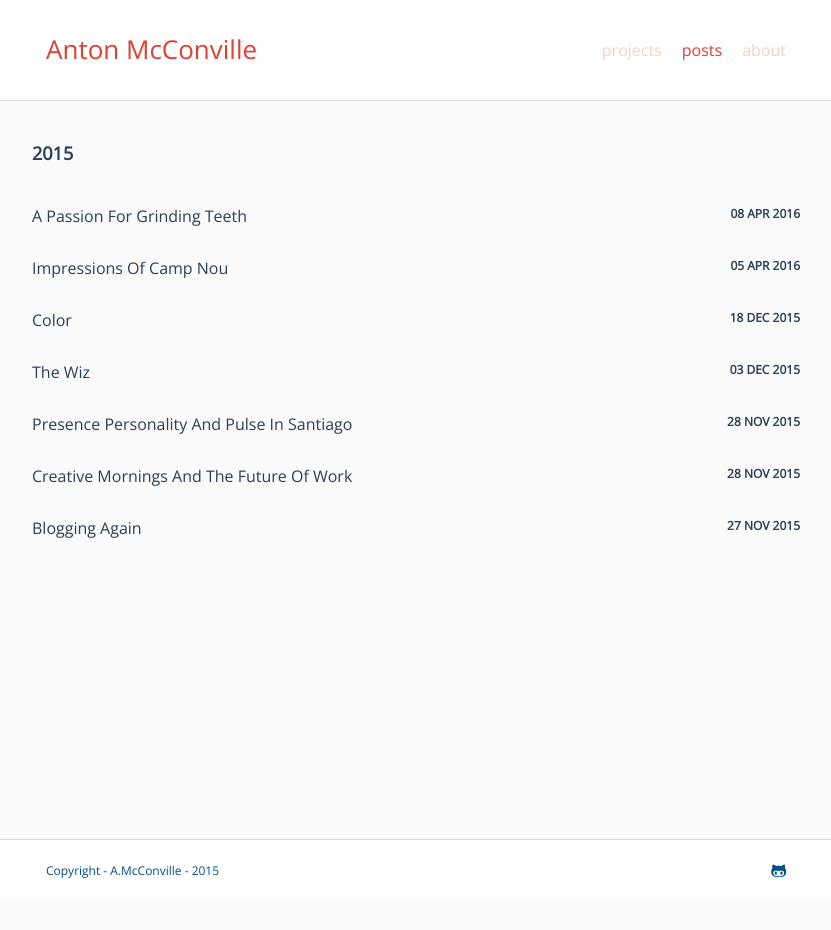
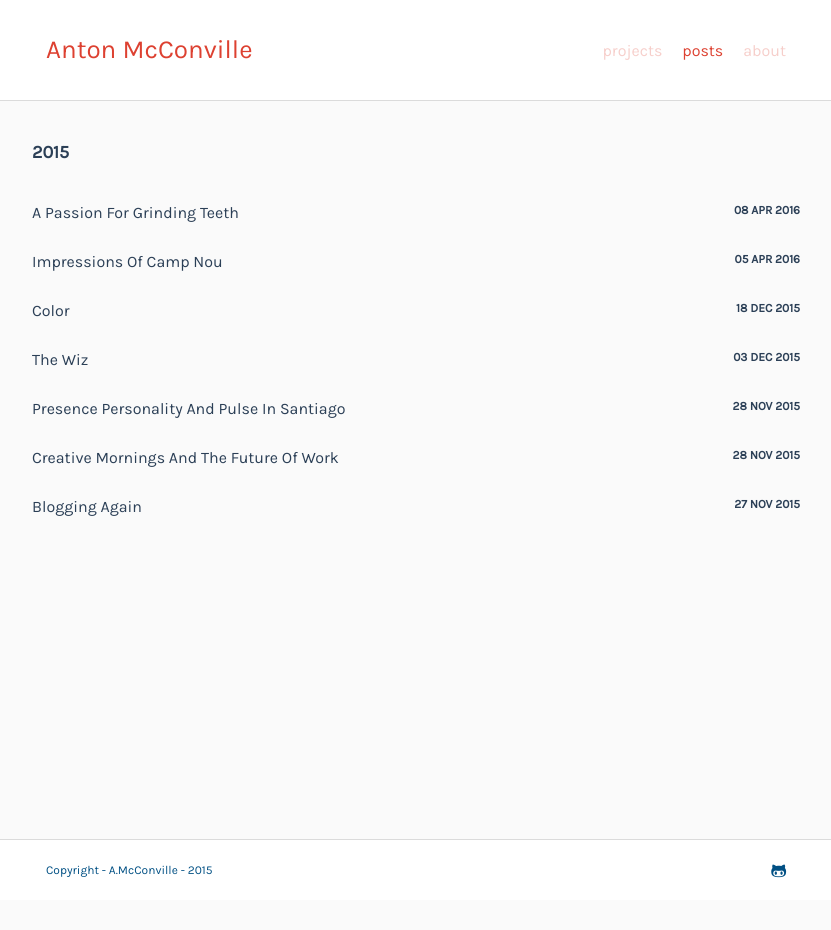
Before and after one commit to antonmc/antonmc.github.io, a Jekyll site: the page built from blog.md, in a window 1280 px wide. Shown: the whole page, without its empty margins (224-1055 px from the left). Built offline with Jekyll 4.4.1, drawn with Linux system fonts in a browser that asks for light colours; nearby versions of some CDN libraries.

Commit message:
blog font

```diff
--- a/blog.md
+++ b/blog.md
@@ -9,6 +9,8 @@
     <link href='https://fonts.googleapis.com/css?family=Open+Sans' rel='stylesheet' type='text/css'>
     <link rel="stylesheet" href="./style/main.css">
     <link rel="stylesheet" href="https://maxcdn.bootstrapcdn.com/font-awesome/4.5.0/css/font-awesome.min.css">
+    <link href="https://fonts.googleapis.com/css?family=Karla" rel="stylesheet">
+
 </head>
 
 <body class="hickory">
```
